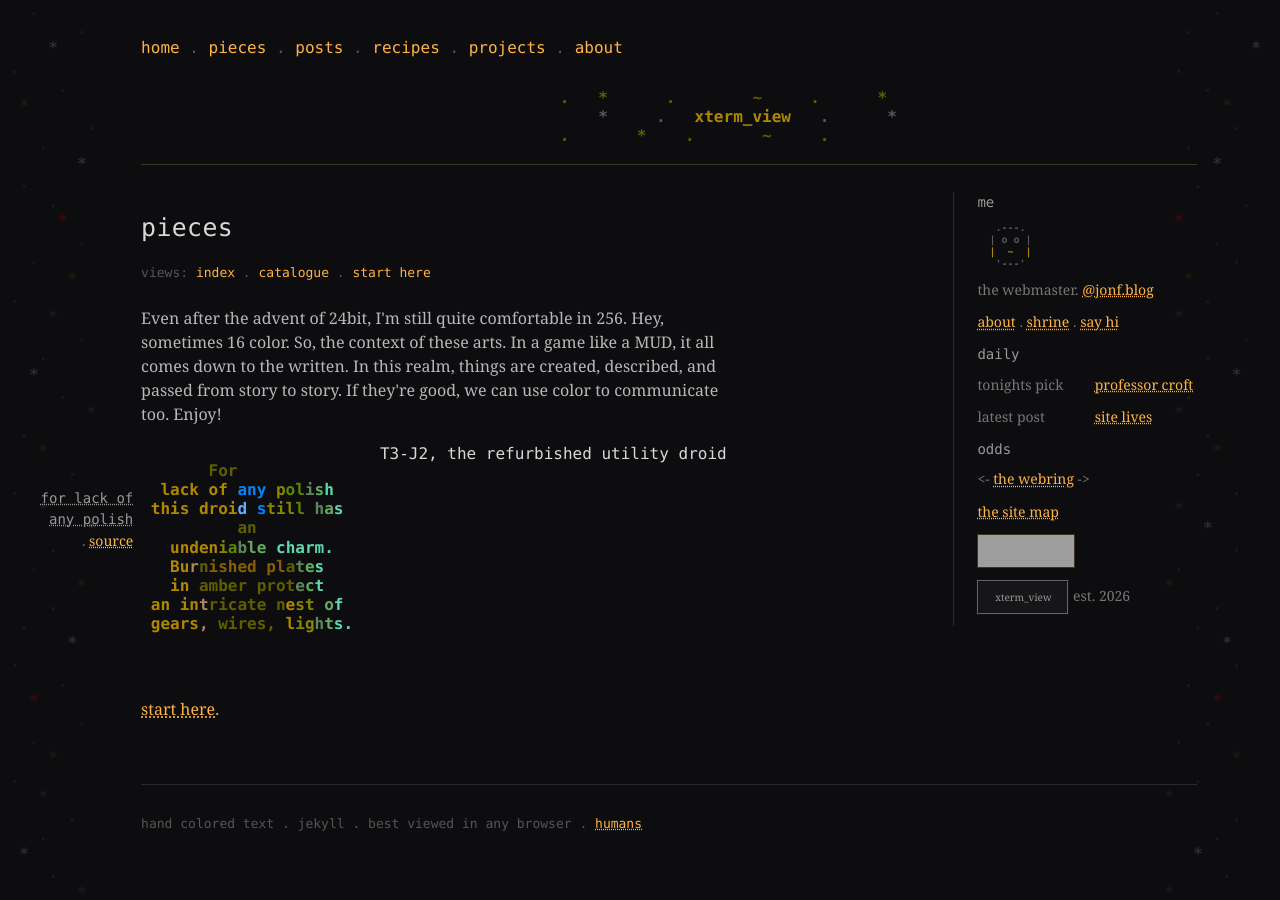
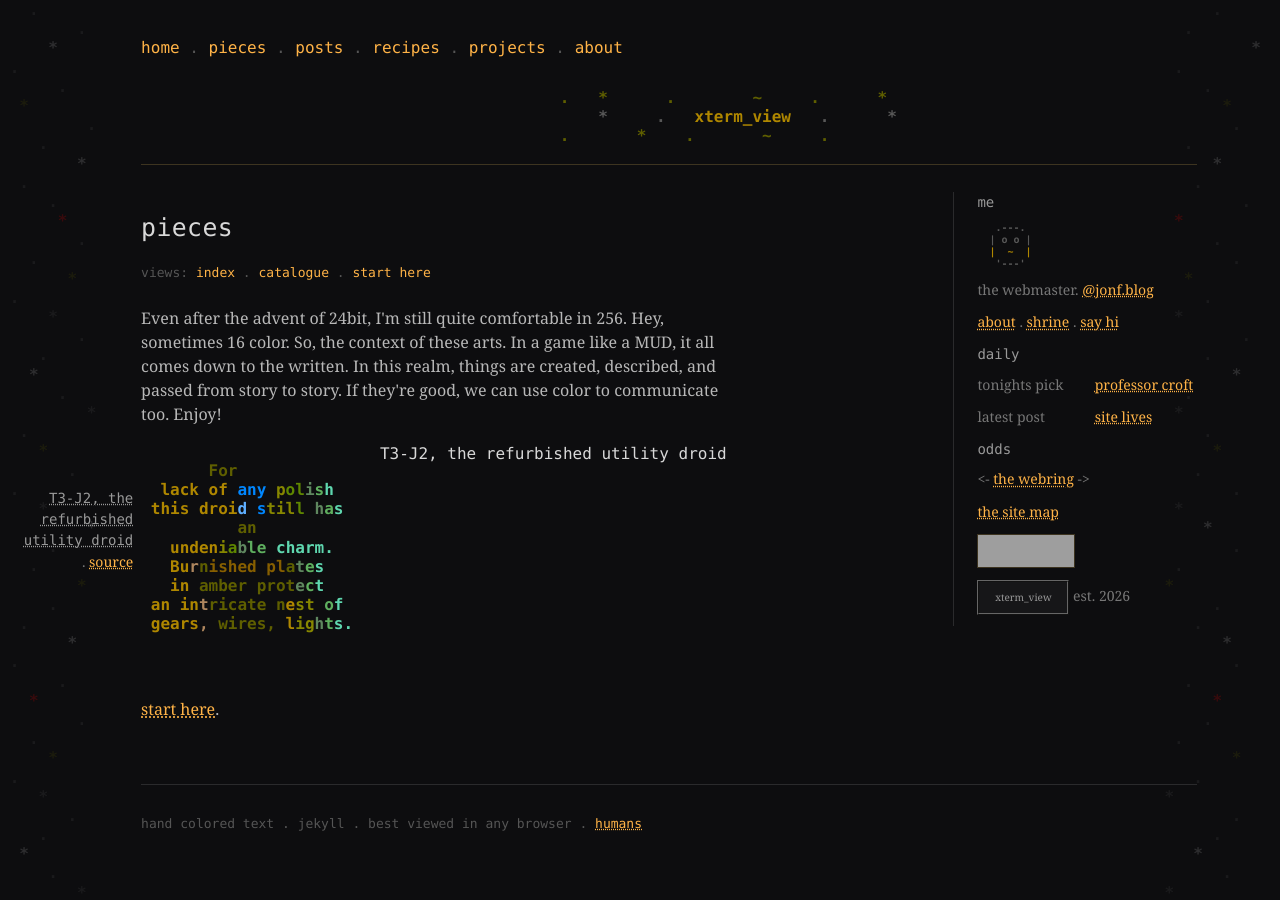
Before and after one commit to jf-atray/jf-atray.github.io, a Jekyll site: the page built from pieces.md, in a window 1280 px wide. Built offline with Jekyll 4.4.1, drawn with Linux system fonts in a browser that asks for light colours; grey boxes are pictures that could not be loaded.

Commit message:
A little too imaginative.

```diff
--- a/_pieces/droid.md
+++ b/_pieces/droid.md
@@ -1,5 +1,5 @@
 ---
 era: uncatalogued
-title: for lack of any polish
+title: T3-J2, the refurbished utility droid
 ---
 {% xterm_file droid.txt %}
--- a/pieces/start-here.md
+++ b/pieces/start-here.md
@@ -6,12 +6,10 @@ parent: /pieces.html
 
 {% include views.html dir="/pieces/" index="/pieces.html" %}
 
-two of em. they say what this place is.
-
 <section class="exhibit">
   {% xterm_file droid.txt cap:left %}
   <div class="placard">
-    <h3>for lack of any polish</h3>
+    <h3>T3-J2, the refurbished utility droid</h3>
     <p>a poem about a droid in the droids own colors. the site got built to hang it.</p>
   </div>
 </section>
@@ -20,6 +18,7 @@ two of em. they say what this place is.
   {% xterm_file sov.txt %}
   <div class="placard">
     <h3>SOVREIGN</h3>
-    <p>the color language doin fiction. drawn boxes, datanet, the works.</p>
+    <p>Missy almost helped build the deathstar. How do you roleplay developing a deathstar?
+    I think you take inspiration from, well, my inspiration was Mass Effect 2, Leviathan.</p>
   </div>
 </section>
```
